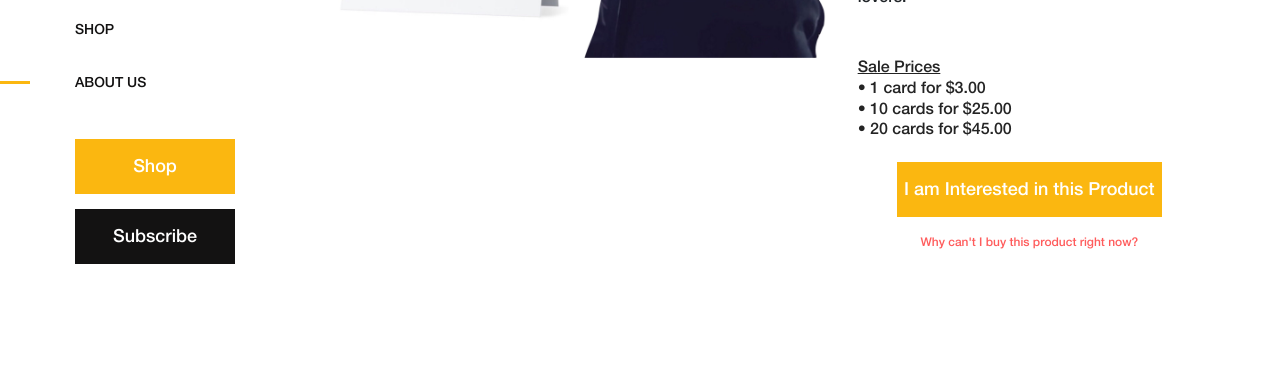
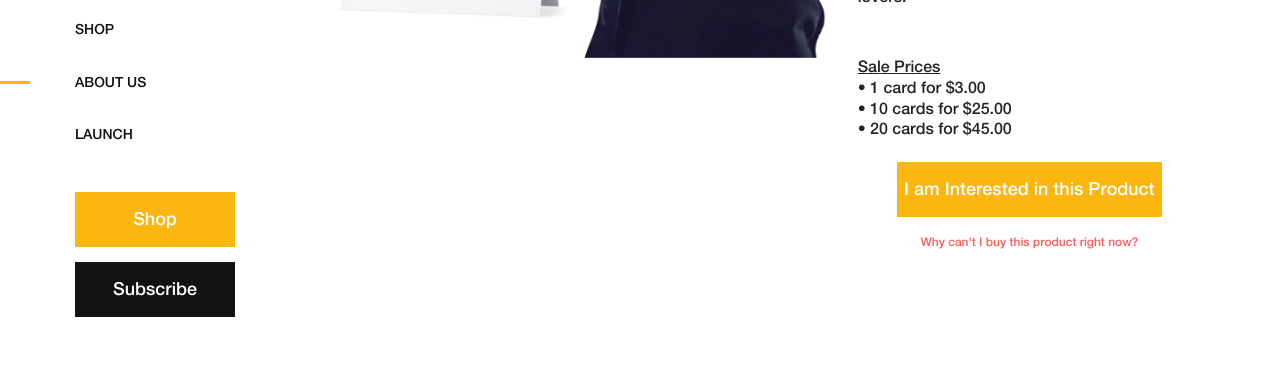
Before and after one commit to btsarmylyrics/shop, a plain HTML site: page product1.html in a window 1280 px wide. Shown: the part 410-800 px from the top of the page. Drawn offline with Linux system fonts and the light colour scheme.

Commit message:
Update product1.html

```diff
--- a/product1.html
+++ b/product1.html
@@ -82,6 +82,7 @@
                 <ul>
                     <li><a href="index.html">Shop</a></li>
                     <li class="active"><a href="about.html">About Us</a></li>
+                    <li><a href="why.html">Launch</a></li>
                 </ul>
             </nav>
 
```
